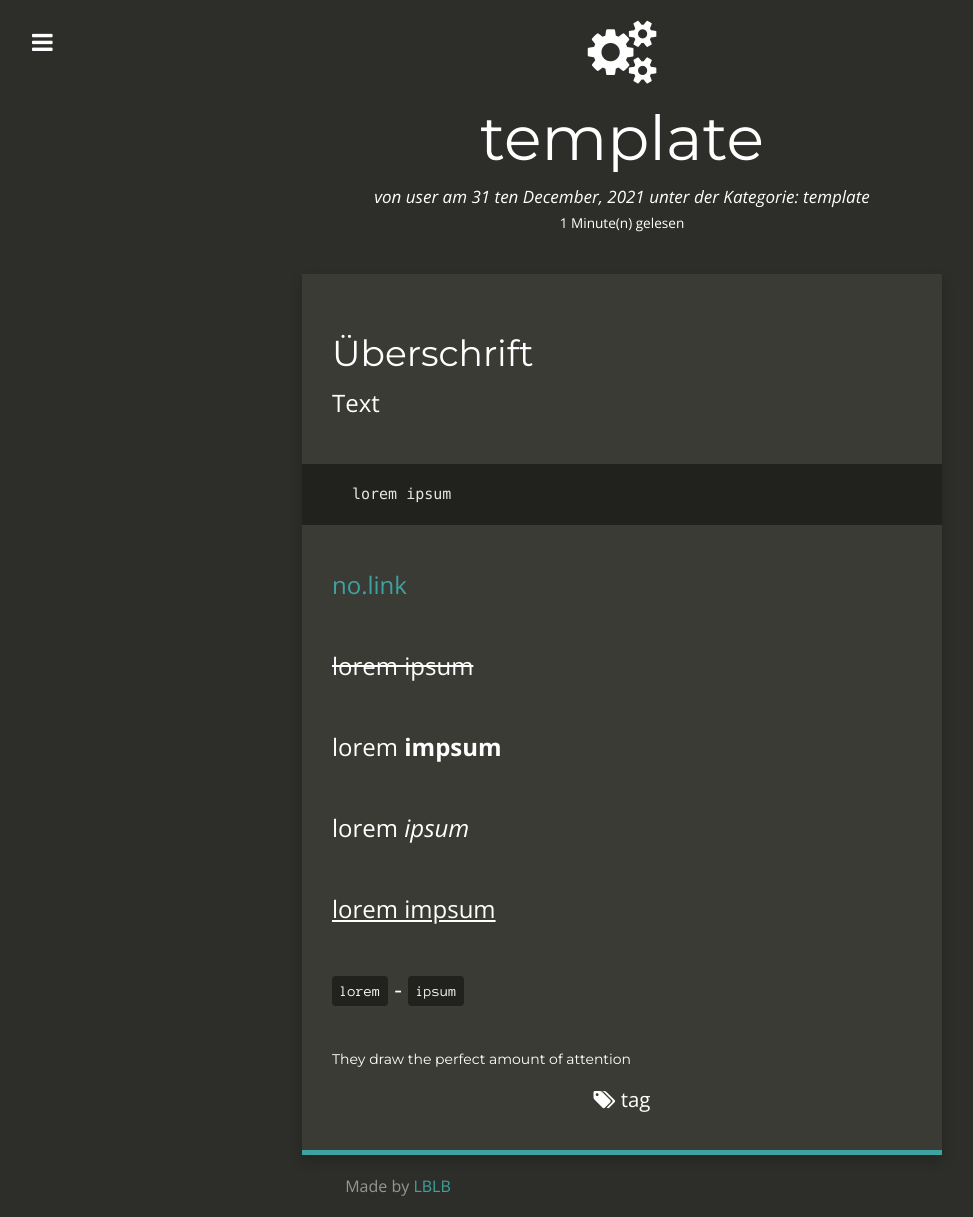
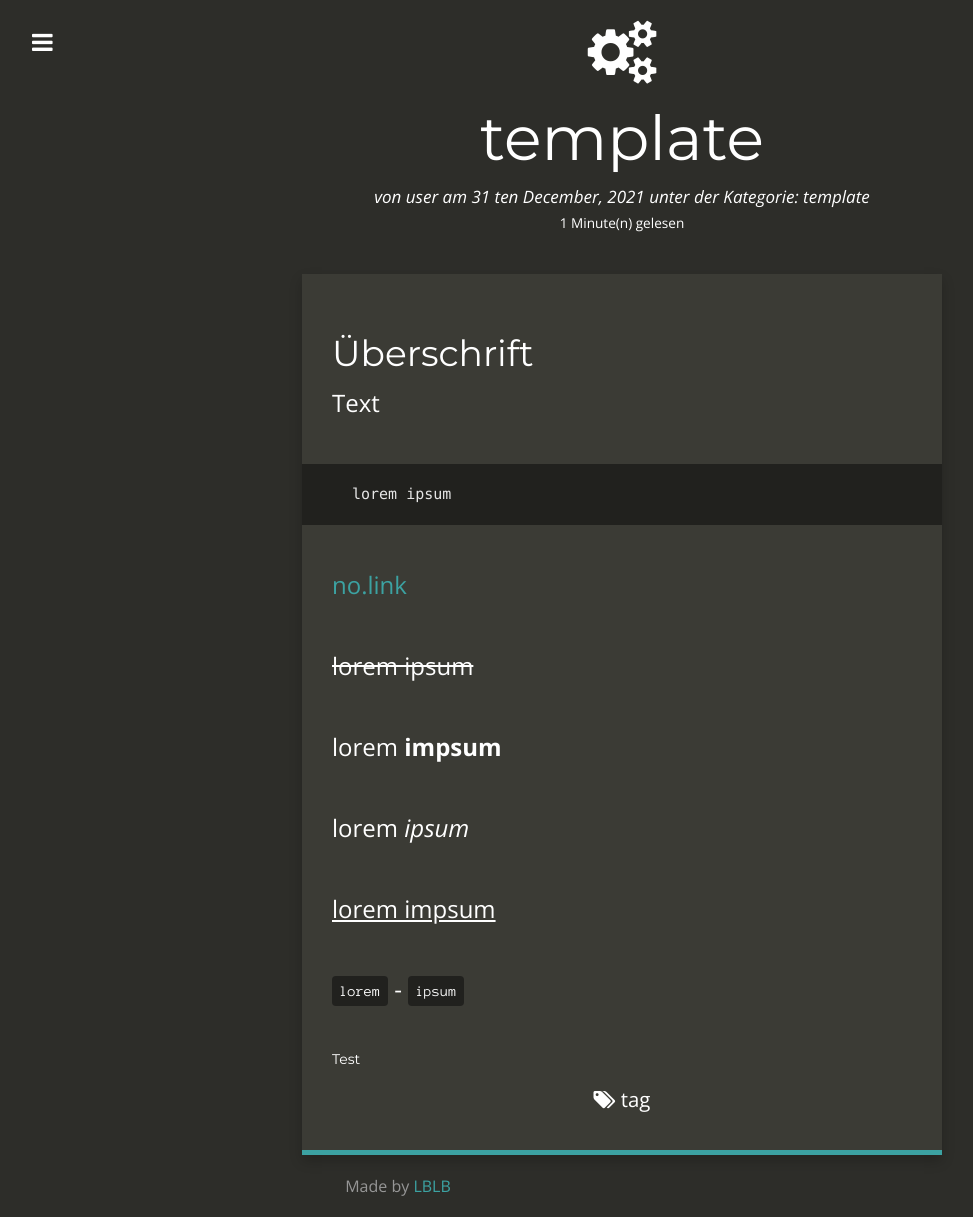
Before and after one commit to eski1337/lblb-it-ffd00, a Jekyll site: the page built from _posts/1999-01-01-template.md, in a window 1280 px wide. Shown: the whole page, without its empty margins (18-991 px from the left). Built offline with Jekyll 4.4.1, drawn with Linux system fonts in a browser that asks for light colours; nearby versions of some CDN libraries; comment, search, counter and statistics services are not loaded.

Commit message:
1999-01-01-template.md: changed

```diff
--- a/_posts/1999-01-01-template.md
+++ b/_posts/1999-01-01-template.md
@@ -32,4 +32,4 @@ lorem _ipsum_
 
 `lorem` - `ipsum`
 
-##### They draw the perfect amount of attention
+##### Test
```
